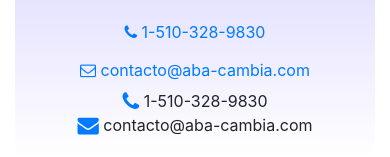
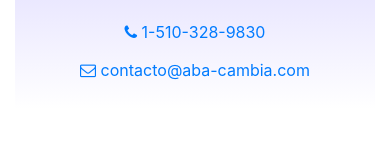
Before and after one commit to Santi-dog/PrivateTherapyPracticeWebProject, a website: page index.html in a window 390 px wide. Shown: the part 2117-2274 px from the top of the page. After the commit the page ends 2226 px from the top, so only its background shows below. Drawn offline with nearby package versions, Linux system fonts and the light colour scheme.

Commit message:
Project Full-Stack Web & Mobile App Dev Course 1 Bootstrap

```diff
--- a/index.html
+++ b/index.html
@@ -307,10 +307,6 @@
                         <a role="button" class="btn btn-link" href="tel:+15103289830"><i class="fa fa-phone"></i> 1-510-328-9830</a><br>
                         <a role="button" class="btn btn-link" href="mailto:contacto@aba-cambia.com"><i class="fa fa-envelope-o"></i> contacto@aba-cambia.com</a>
                     </div>
-                    <div class="col-sm-4 text-center">
-                        <i class="fa fa-phone fa-lg text-primary"></i> 1-510-328-9830<br />
-                        <i class="fa fa-envelope fa-lg text-primary"></i> contacto@aba-cambia.com
-                    </div>
                 </div>
         </div>
     </footer>
```
